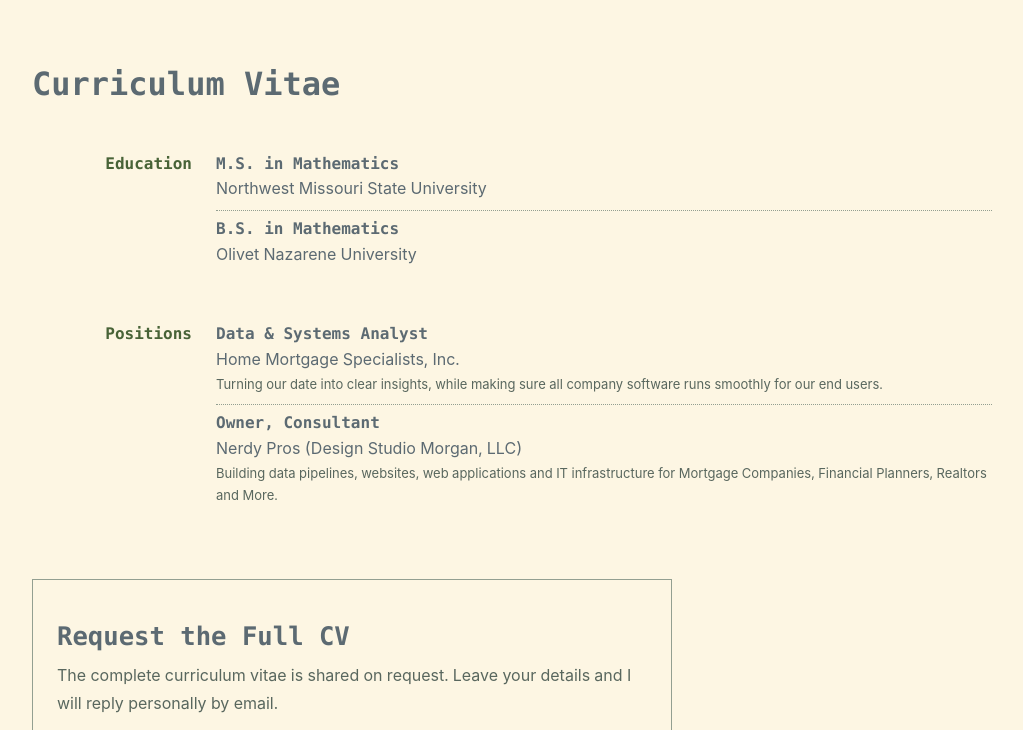
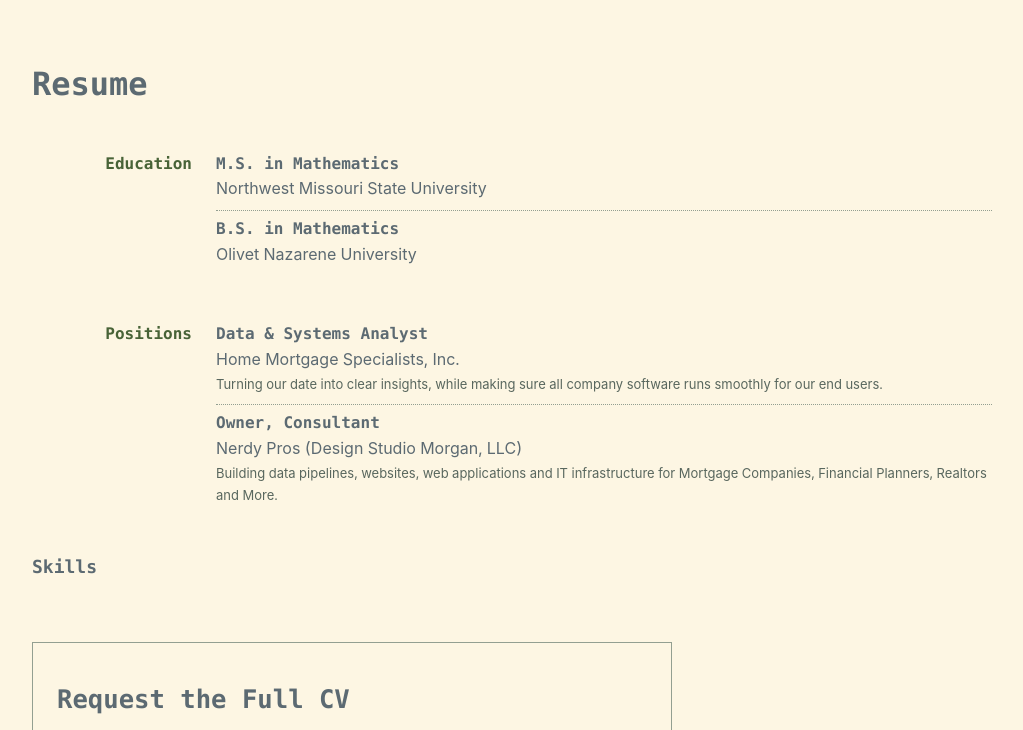
Before and after one commit to dsmorgancodes/dsmorgan-site, a Flask app: page /cv in a window 1280 px wide. Shown: the part 169-899 px from the top of the page, without its empty margins (128-1151 px from the left). Run offline with Flask 3, Linux system fonts and the light colour scheme; parts of the project's set-up code (start-up, migrations or seed data) failed here and were passed over.

Commit message:
Changed Resume/CV Page

```diff
--- a/app/templates/pages/cv.html
+++ b/app/templates/pages/cv.html
@@ -16,7 +16,7 @@
 {% endmacro %}
 {% block content %}
   <section aria-labelledby="page-heading">
-    {{ page_head("Curriculum Vitae") }}
+    {{ page_head("Resume") }}
     <div class="ledger">
       <h2 class="ledger-heading">Education</h2>
       <div>
@@ -50,6 +50,18 @@
       </div>
     </div>
   </section>
+  <section>
+      <div>
+        <h3 class="skills-heading">Skills</h3>
+        <div class="skills-entry">
+         <table>
+          <thead>
+
+          </thead>
+         </table>
+        </div>
+      </div>
+  </section>
 
   <section id="request" class="request-card" aria-labelledby="request-heading">
     <h2 id="request-heading">Request the Full CV</h2>
```
